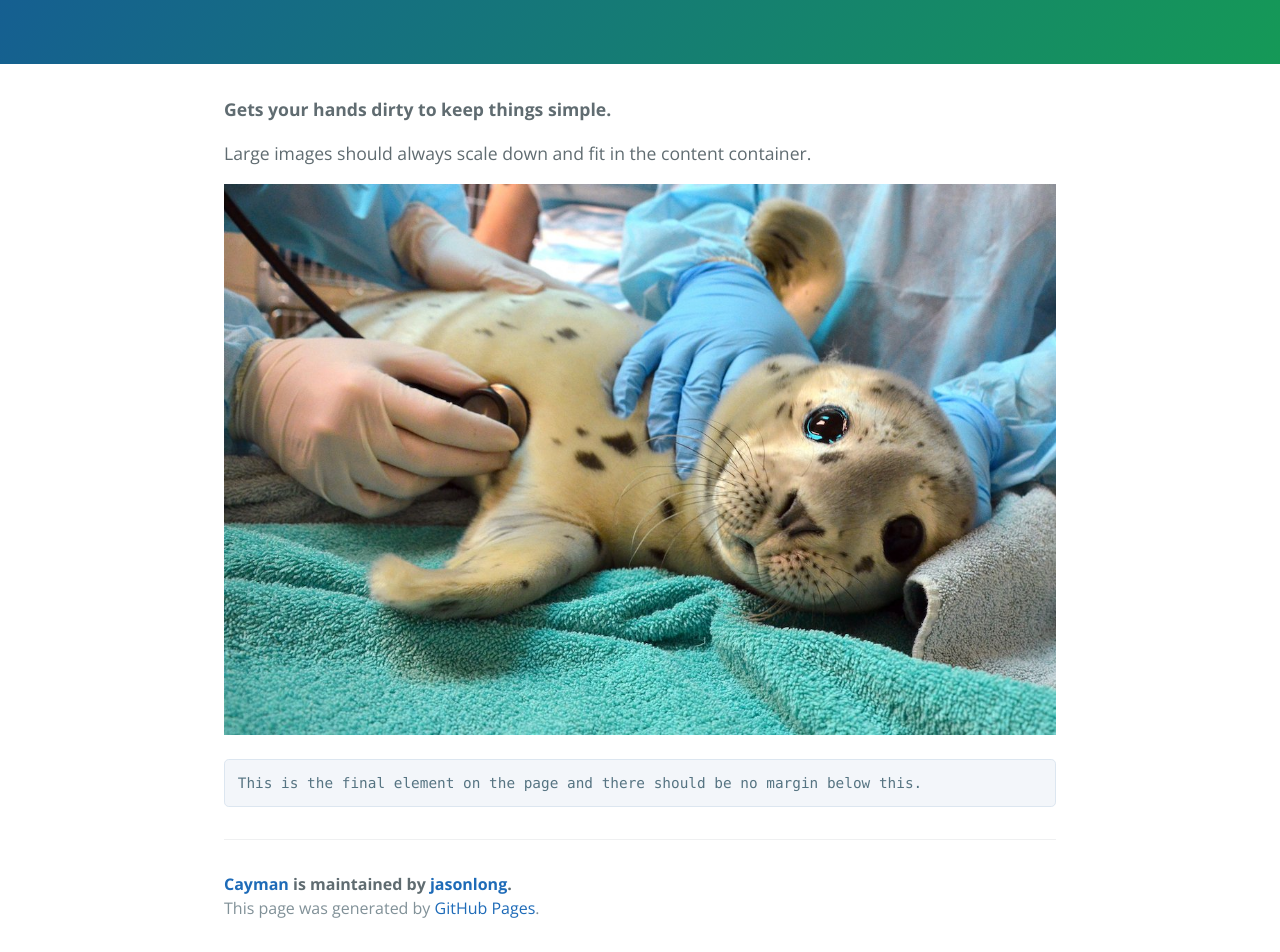
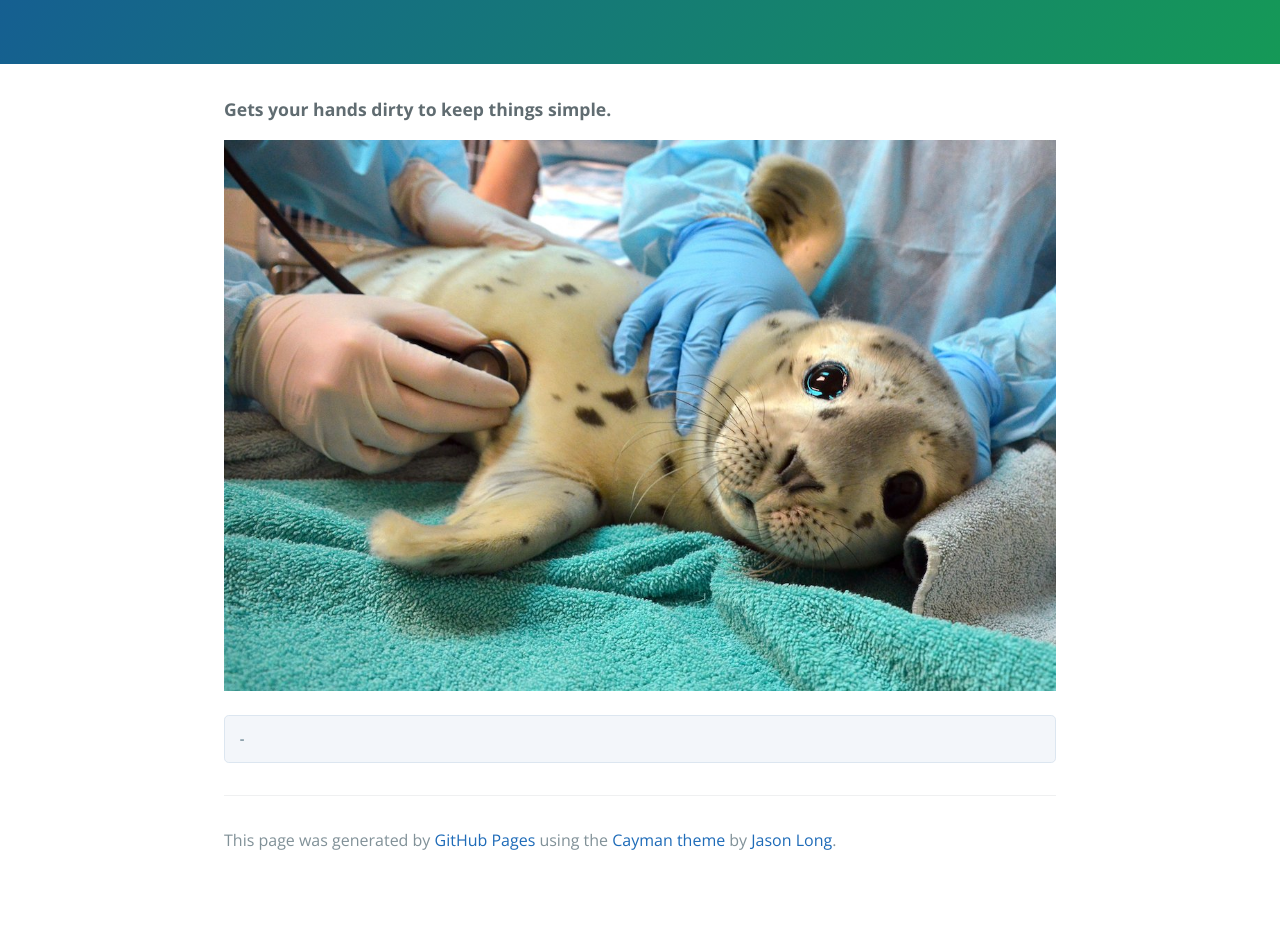
Before and after one commit to aggresss/aggresss.github.io, a website: page index.html in a window 1280 px wide. Shown: the part 319-1271 px from the top of the page. After the commit the page ends 1203 px from the top, so only its background shows below. Drawn offline with nearby package versions, Linux system fonts and the light colour scheme.

Commit message:
20180317A

```diff
--- a/index.html
+++ b/index.html
@@ -21,15 +21,12 @@
     <section class="main-content">
       <p> <strong>Gets your hands dirty to keep things simple.</strong></p>
 
-      <p>Large images should always scale down and fit in the content container.</p>
-
       <p><a href="https:aggresss.github.io/images/DRYcDOoU8AEPIrL.jpg" target="_blank"><img src="https:aggresss.github.io/images/DRYcDOoU8AEPIrL.jpg" alt="" data-canonical-src="https://placekitten.com/g/1200/800/" style="max-width:100%;"></a></p>
 
-      <pre><code>This is the final element on the page and there should be no margin below this.</code></pre>
+      <pre><code>-</code></pre>
 
       <footer class="site-footer">
-        <span class="site-footer-owner"><a href="https://github.com/jasonlong/cayman-theme">Cayman</a> is maintained by <a href="https://github.com/jasonlong">jasonlong</a>.</span>
-        <span class="site-footer-credits">This page was generated by <a href="https://pages.github.com">GitHub Pages</a>.</span>
+        <span class="site-footer-credits">This page was generated by <a href="https://pages.github.com">GitHub Pages</a> using the <a href="https://github.com/jasonlong/cayman-theme">Cayman theme</a> by <a href="https://twitter.com/jasonlong">Jason Long</a>.</span>
       </footer>
 
     </section>
```
